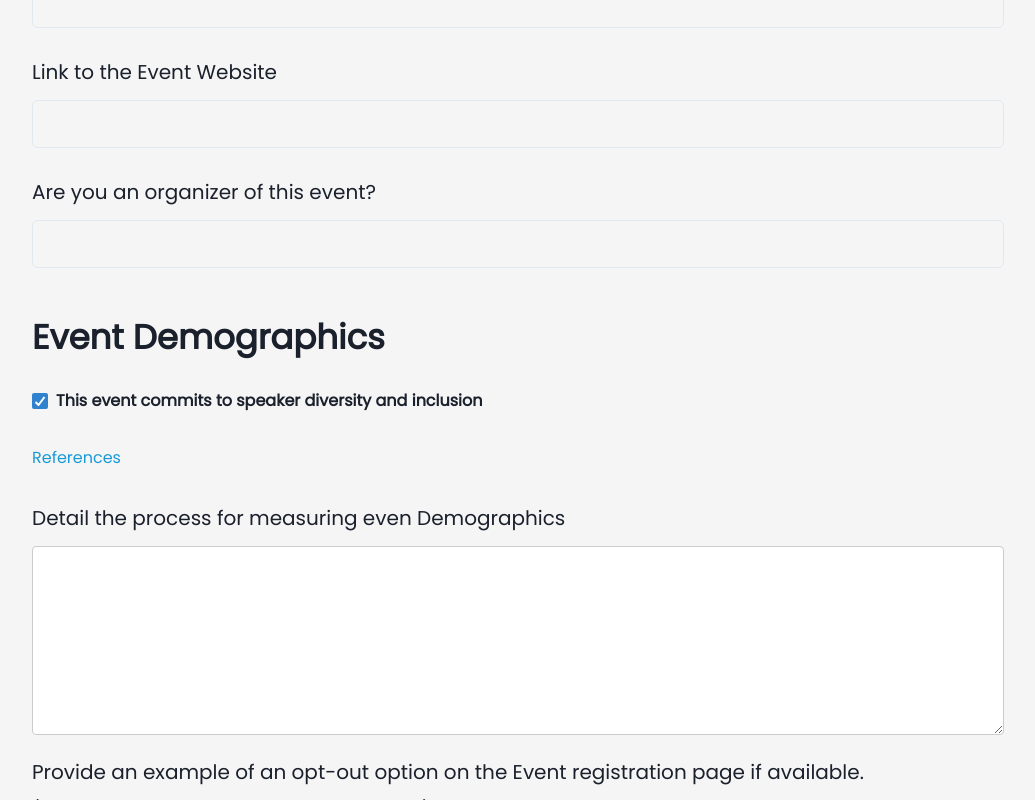
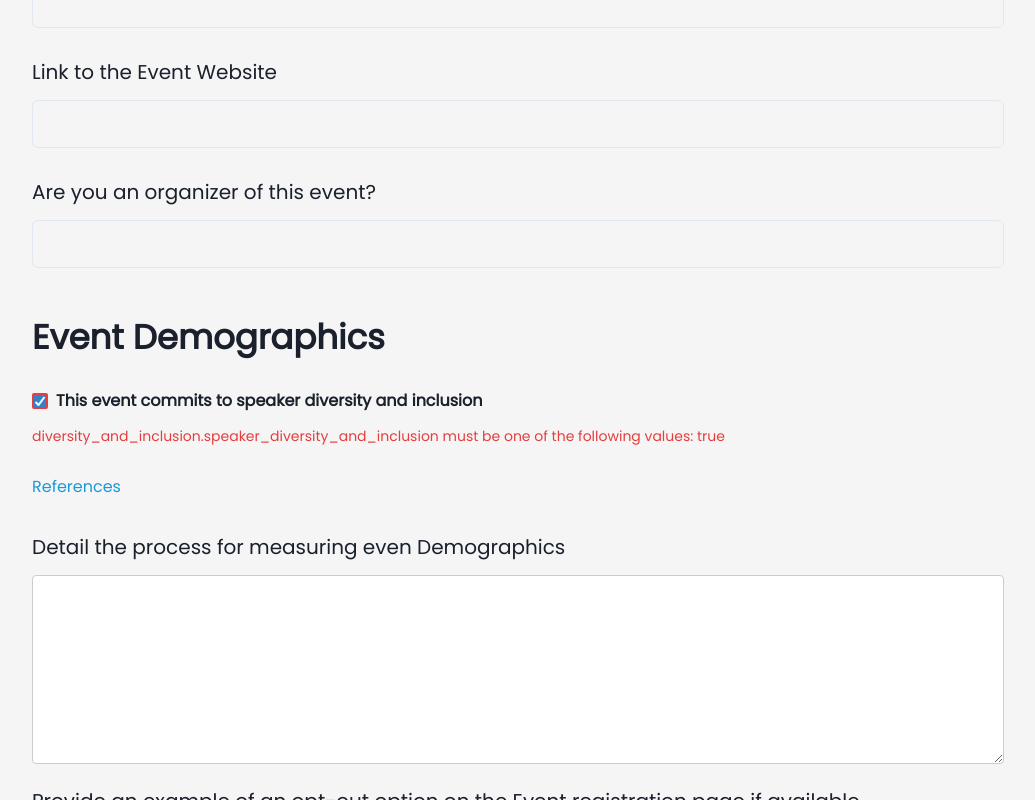
Before and after one commit to badging/eventBadging, a React app: page /apply in a window 1280 px wide. Both pictures are taken after a click on the label "This event commits to speaker diversity and inclusion". Shown: the part 911-1711 px from the top of the page, without its empty margins (72-1107 px from the left). Built offline with nearby package versions, Linux system fonts and the light colour scheme.

Commit message:
Implemented  form validation
Signed-off-by: Akintola Rahmat <akintolarahmah@gmail.com>

```diff
--- a/src/components/EventDemographics.js
+++ b/src/components/EventDemographics.js
@@ -6,14 +6,16 @@ import {
   FormLabel,
   Textarea,
   Button,
-  ButtonGroup
+  ButtonGroup,
+  FormControl,
+  FormErrorMessage
 } from "@chakra-ui/react";
 import { AiOutlineArrowRight, AiOutlineArrowLeft } from "react-icons/ai";
 import { Link } from "react-router-dom";
 import PropTypes from "prop-types";
 
 const EventDemographics = (props) => {
-  console.log(props.diversity_and_inclusion);
+  // console.log(props.diversity_and_inclusion);
   const {
     speaker_diversity_and_inclusion,
     process_for_measuring_even_demographics,
@@ -26,6 +28,7 @@ const EventDemographics = (props) => {
       <Text fontWeight={600} fontSize={"34px"} lineHeight="43.52px" mt={"48px"}>
         Event Demographics
       </Text>
+      <FormControl isInvalid={props.error?.speaker_diversity_and_inclusion}>
         <Checkbox
           value={speaker_diversity_and_inclusion}
           name="speaker_diversity_and_inclusion"
@@ -37,6 +40,11 @@ const EventDemographics = (props) => {
         >
           This event commits to speaker diversity and inclusion
         </Checkbox>
+        <FormErrorMessage>
+          {props.error?.speaker_diversity_and_inclusion}
+        </FormErrorMessage>
+      </FormControl>
+
       <Link>
         <Text
           as={"p"}
@@ -173,11 +181,12 @@ const EventDemographics = (props) => {
 
 EventDemographics.propTypes = {
   speaker_diversity_and_inclusion: PropTypes.bool.isRequired,
-  process_for_measuring_even_demographics: PropTypes.string.isRequired,
+  process_for_measuring_even_demographics: PropTypes.string,
   example_of_an_optOut_option: PropTypes.string,
   example_of_a_demographics_text: PropTypes.string,
   diversity_and_inclusion: PropTypes.object.isRequired,
-  handleChange: PropTypes.func.isRequired
+  handleChange: PropTypes.func.isRequired,
+  error: PropTypes.object
 };
 
 export default EventDemographics;
--- a/src/pages/ApplyForBadging.js
+++ b/src/pages/ApplyForBadging.js
@@ -1,4 +1,4 @@
-import React, { useState } from "react";
+import React from "react";
 import { Header, Footer } from "../layouts";
 import heroBackground from "../assets/images/hero-bg.png";
 import badgingLogo from "../assets/images/about/icons/dei-logo.png";
@@ -11,25 +11,29 @@ import {
   VStack,
   FormControl,
   FormLabel,
-  Input
+  Input,
+  FormErrorMessage
 } from "@chakra-ui/react";
 import { Link } from "react-router-dom";
 import { useFormik } from "formik";
 import * as Yup from "yup";
 
 const validationSchema = Yup.object({
-  event_name: Yup.string().required(),
-  event_website: Yup.string().required().url().nullable(),
-  event_organizer: Yup.string().required(),
+  event_name: Yup.string().required("Event name is required"),
+  event_website: Yup.string()
+    .required("Event website is required")
+    .url()
+    .nullable(),
+  event_organizer: Yup.string().required("Event organizer input is required"),
   diversity_and_inclusion: Yup.object().shape({
-    speaker_diversity_and_inclusion: Yup.boolean().equals([true]),
-    process_for_measuring_even_demographics: Yup.string().required(),
+    speaker_diversity_and_inclusion: Yup.boolean().equals([true]).required('Please tick the diversity and inclusion checkbox'),
+    process_for_measuring_even_demographics: Yup.string(),
     example_of_an_optOut_option: Yup.string(),
     example_of_a_demographics_text: Yup.string()
   }),
   family_friendliness: Yup.object().shape({
-    event_family_friendliness: Yup.boolean().equals([true]),
-    provide_childcare_facilities: Yup.string().required(),
+    event_family_friendliness: Yup.boolean().equals([true]).required('Please tick the family friendliness checkbox'),
+    provide_childcare_facilities: Yup.string().required('Childcare facilities provision required'),
     ways_provided_for_family_friendly_environment: Yup.string(),
     relevant_links_related_to_family_friendliness: Yup.string()
   })
@@ -100,7 +104,7 @@ const ApplyForBadging = () => {
         w={["md", "6xl"]}
         p={0}
         mt={[20, "10vh"]}
-        mb={"50px"}
+        mb={"5rem"}
         mx={"auto"}
         borderRadius={"20px"}
       >
@@ -138,7 +142,7 @@ const ApplyForBadging = () => {
             </Text>
           </VStack>
           <form onSubmit={formik.handleSubmit}>
-            <FormControl>
+            <FormControl isInvalid={formik.errors.event_name && formik.touched.event_name}>
               <FormLabel
                 fontWeight={500}
                 fontSize={"20px"}
@@ -154,6 +158,9 @@ const ApplyForBadging = () => {
                 onChange={formik.handleChange}
                 size="lg"
               />
+              <FormErrorMessage>{formik.errors.event_name}</FormErrorMessage>
+            </FormControl>
+            <FormControl isInvalid={formik.errors.event_website && formik.touched.event_website}>
               <FormLabel
                 fontWeight={500}
                 fontSize={"20px"}
@@ -170,6 +177,10 @@ const ApplyForBadging = () => {
                 onChange={formik.handleChange}
                 size="lg"
               />
+              <FormErrorMessage>{formik.errors.event_website}</FormErrorMessage>
+            </FormControl>
+
+            <FormControl isInvalid={formik.errors.event_organizer && formik.touched.event_organizer}>
               <FormLabel
                 fontWeight={500}
                 fontSize={"20px"}
@@ -186,11 +197,16 @@ const ApplyForBadging = () => {
                 onChange={formik.handleChange}
                 size="lg"
               />
-              <EventDemographics
-                diversity_and_inclusion={formik.values.diversity_and_inclusion}
-                handleChange={formik.handleChange}
-              />
+              <FormErrorMessage>
+                {formik.errors.event_organizer}
+              </FormErrorMessage>
             </FormControl>
+
+            <EventDemographics
+              diversity_and_inclusion={formik.values.diversity_and_inclusion}
+              handleChange={formik.handleChange}
+              error={formik.errors.diversity_and_inclusion}
+            />
           </form>
         </VStack>
       </Box>
```
Lines whose indentation alone changed are shown as unchanged.
